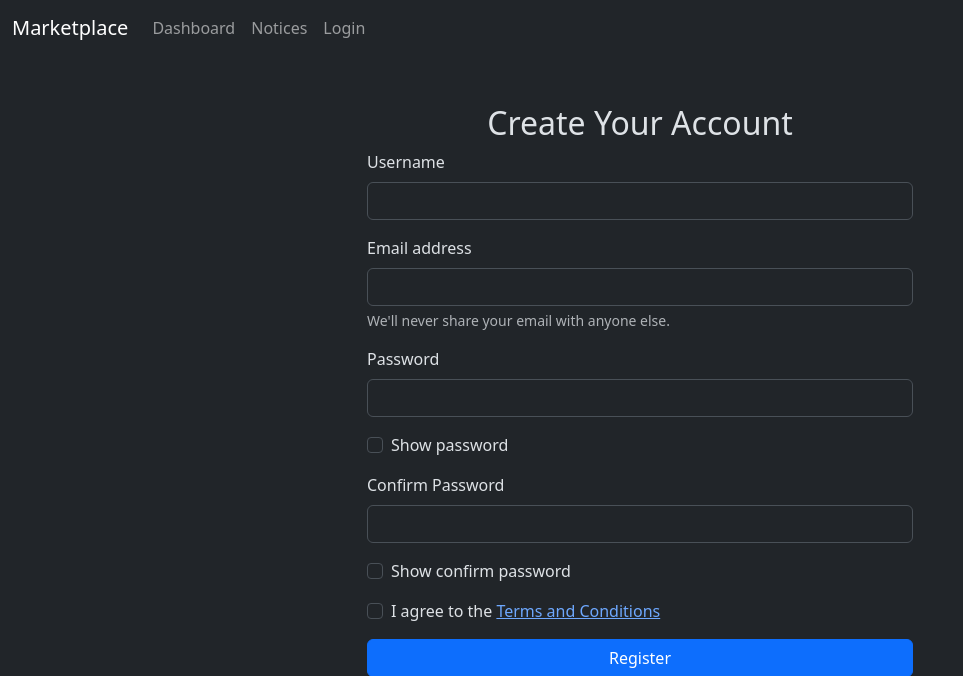
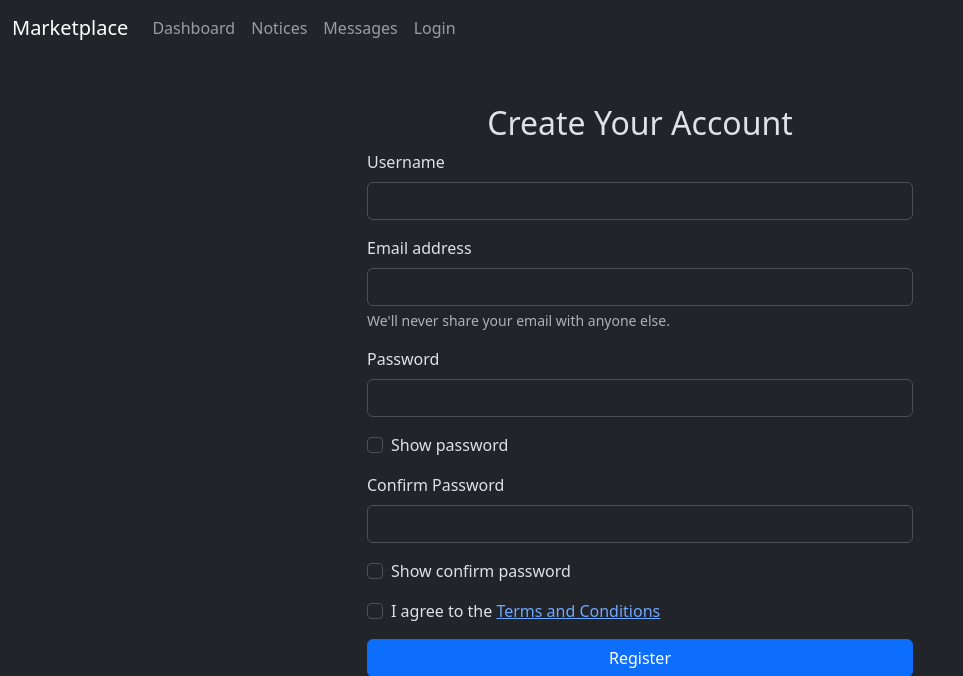
Before and after one commit to ME-Tii/marketplace, a Python web app: template templates/register.html in a window 1280 px wide. Shown: the top 676 px of the page, without its empty margins (0-963 px from the left). Run offline with Jinja, Linux system fonts and the light colour scheme; the template is opened without the code that fills it: most values are stand-ins (such as "Sample title", 1, 10 or a date in 2020).

Commit message:
Make navbar uniform: add Messages link to login and register pages

```diff
--- a/templates/login.html
+++ b/templates/login.html
@@ -20,6 +20,9 @@
              </li>
               <li class="nav-item">
                 <a class="nav-link" href="/notices">Notices</a>
+              </li>
+              <li class="nav-item">
+                <a class="nav-link" href="/messages">Messages{% if unread_messages > 0 %}<span class="badge bg-danger ms-1">{{ unread_messages }}</span>{% endif %}</a>
               </li>
               <li class="nav-item">
                 <a class="nav-link active" aria-current="page" href="/login">Login</a>
--- a/templates/register.html
+++ b/templates/register.html
@@ -20,6 +20,9 @@
              </li>
               <li class="nav-item">
                 <a class="nav-link" href="/notices">Notices</a>
+              </li>
+              <li class="nav-item">
+                <a class="nav-link" href="/messages">Messages{% if unread_messages > 0 %}<span class="badge bg-danger ms-1">{{ unread_messages }}</span>{% endif %}</a>
               </li>
               <li class="nav-item">
                 <a class="nav-link" href="/login">Login</a>
```
Lines whose indentation alone changed are shown as unchanged.
